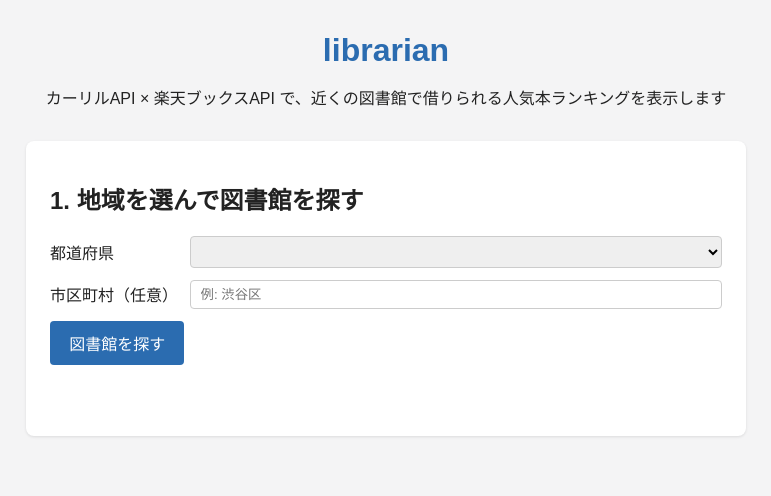
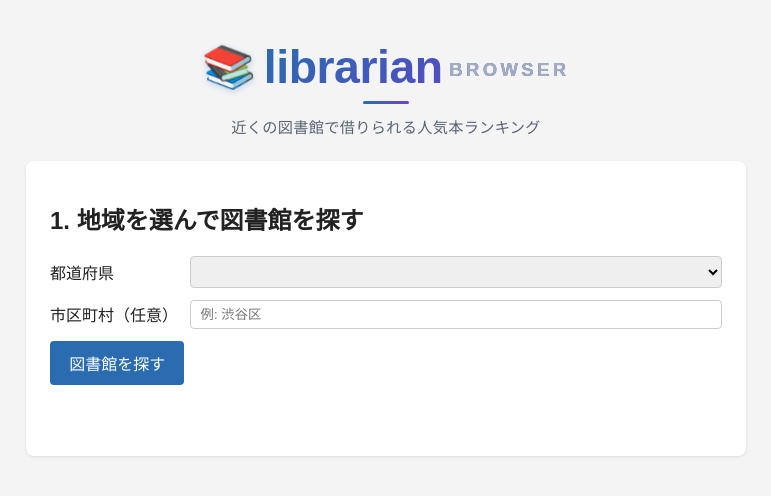
Before and after one commit to anluck-m/LiveLibrarian, a website: page public/index.html in a window 1280 px wide. Shown: the whole page, without its empty margins (254-1025 px from the left). Drawn offline with Linux system fonts and the light colour scheme; no server answers.

Commit message:
タイトルデザインの変更

```diff
--- a/public/css/style.css
+++ b/public/css/style.css
@@ -18,12 +18,60 @@ body {
 
 header {
   text-align: center;
-  padding: 2rem 1rem 1rem;
+  padding: 2.75rem 1rem 1.5rem;
 }
 
-header h1 {
+.brand {
   margin: 0;
-  color: #2b6cb0;
+  display: inline-flex;
+  align-items: center;
+  gap: 0.6rem;
+  font-size: clamp(2rem, 6vw, 2.9rem);
+  line-height: 1;
+  letter-spacing: -0.01em;
+}
+
+.brand-mark {
+  font-size: 0.9em;
+  filter: drop-shadow(0 2px 3px rgba(43, 108, 176, 0.25));
+  transform: rotate(-6deg);
+}
+
+.brand-name {
+  font-weight: 800;
+  background: linear-gradient(135deg, #2b6cb0 0%, #4c51bf 55%, #6b46c1 100%);
+  -webkit-background-clip: text;
+  background-clip: text;
+  color: transparent;
+}
+
+.brand-sub {
+  margin-left: 0.35em;
+  font-weight: 600;
+  font-size: 0.4em;
+  letter-spacing: 0.18em;
+  text-transform: uppercase;
+  vertical-align: middle;
+  -webkit-text-fill-color: #a0aec0;
+  color: #a0aec0;
+}
+
+.tagline {
+  margin: 0.65rem 0 0;
+  color: #5a6473;
+  font-size: 0.95rem;
+  letter-spacing: 0.02em;
+}
+
+/* ブランド名の下にさりげないアクセントライン */
+.tagline::before {
+  content: "";
+  display: block;
+  width: 46px;
+  height: 3px;
+  margin: 0 auto 0.7rem;
+  border-radius: 999px;
+  background: linear-gradient(90deg, #2b6cb0, #6b46c1);
 }
 
 main {
--- a/public/index.html
+++ b/public/index.html
@@ -8,8 +8,11 @@
 </head>
 <body>
   <header>
-    <h1>librarian</h1>
-    <p>カーリルAPI × 楽天ブックスAPI で、近くの図書館で借りられる人気本ランキングを表示します</p>
+    <h1 class="brand">
+      <span class="brand-mark" aria-hidden="true">📚</span>
+      <span class="brand-name">librarian<span class="brand-sub">browser</span></span>
+    </h1>
+    <p class="tagline">近くの図書館で借りられる人気本ランキング</p>
   </header>
 
   <main>
@@ -37,8 +40,8 @@
       <div class="form-row">
         <label for="sort">並び順</label>
         <select id="sort">
-          <option value="reviewCount">定番人気（レビュー数順・借りやすい）</option>
-          <option value="sales">売れ筋（販売数順・今の話題作）</option>
+          <option value="reviewCount">定番人気（レビュー数順）</option>
+          <option value="sales">売れ筋（販売数順）</option>
         </select>
       </div>
       <button id="showRankingBtn">ランキングを表示</button>
```
